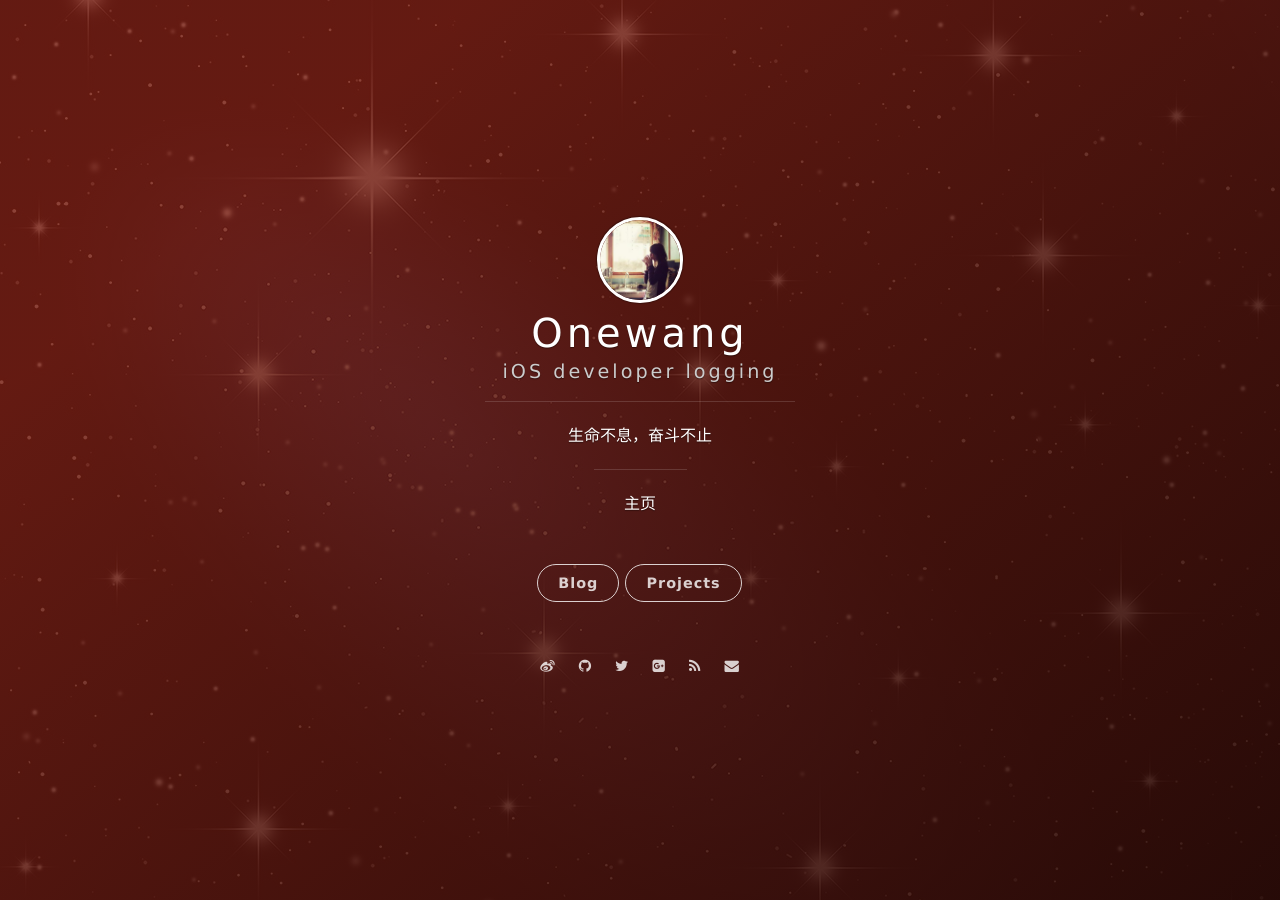
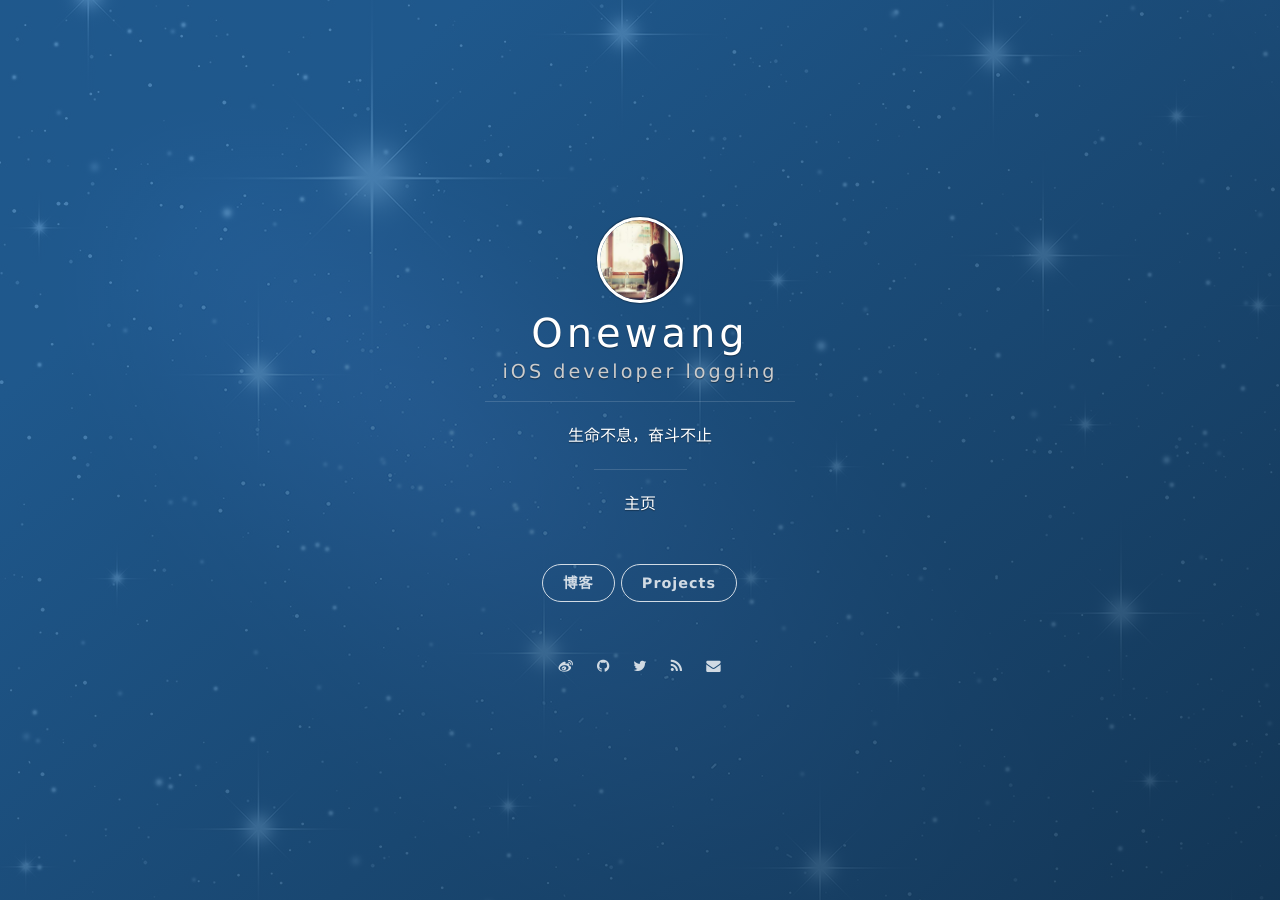
Before and after one commit to OneWang/OneWang.github.io, a Jekyll site: the page built from index.html, in a window 1280 px wide. Built offline with Jekyll 4.4.1, drawn with Linux system fonts in a browser that asks for light colours; nearby versions of some CDN libraries; the list of posts is cut into pages by our own code.

Commit message:
commit change

```diff
--- a/_config.yml
+++ b/_config.yml
@@ -13,11 +13,11 @@ permalink: /:year/:month/:title/
 highlighter: rouge
 
 # supported colors: blue, green, purple, red, orange or slate. If you need clear, leave it empty.
-cover_color: red
+cover_color: blue
 
 # The blog button should not be removed.
 blog_button:
-    title: Blog
+    title: 博客
     description: Visit blog
 
 # Navigation buttons in the front page.
@@ -32,15 +32,16 @@ paginate_path: "page/:num/"
 
 # Comment
 comment:
-    disqus: vno-jekyll
+    # disqus: vno-jekyll
     # duoshuo:
 
 # Social
 social:
+    jianshu: onewang
     weibo: onewang
     github: onewang
     twitter: onewang
-    gplus: 107108267983477358170
+    # gplus: 107108267983477358170
     mail: jackwangqingfei@gmail.com
 
 # Google Analytics
```
